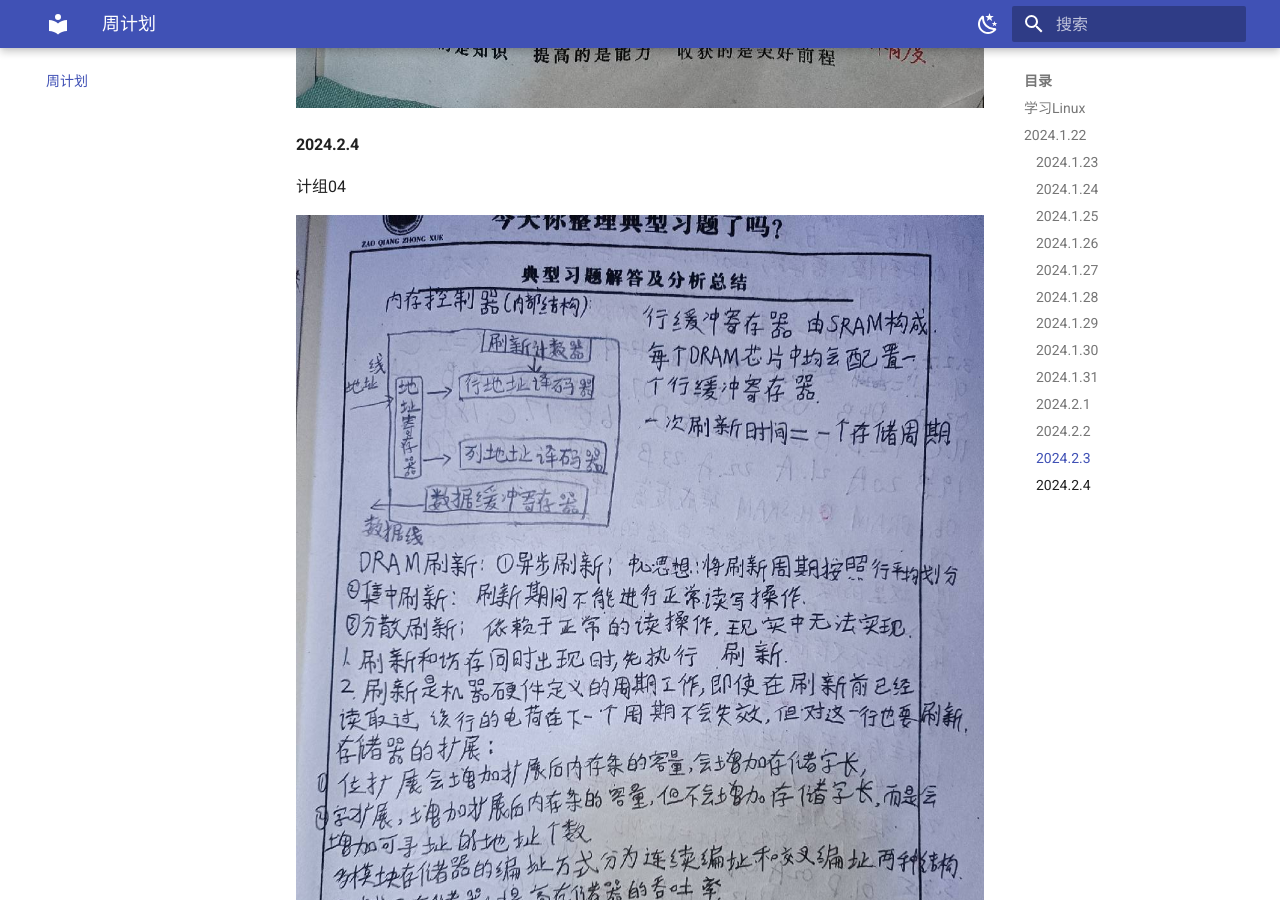
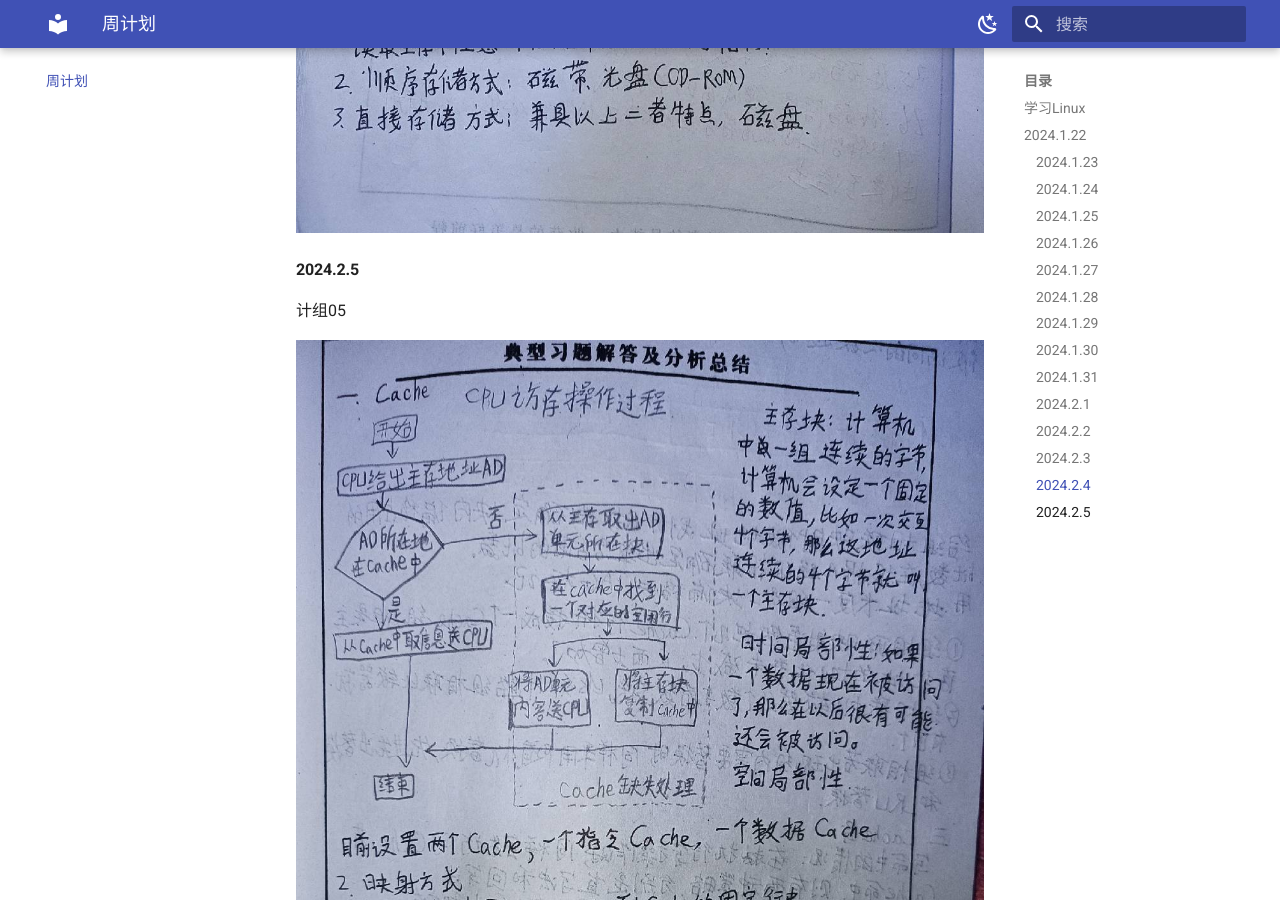
Before and after one commit to KongshanXuyu/zh-blog, an MkDocs documentation site: the page built from docs/周计划/文件.md, in a window 1280 px wide and 900 px high, scrolled down 12493 px. Built offline with MkDocs 1.6.1 and Material for MkDocs 9.7.7, drawn with Linux system fonts in a browser that asks for light colours.

Commit message:
2024-02-05_22:11:52 update

```diff
--- a/docs/周计划/文件.md
+++ b/docs/周计划/文件.md
@@ -85,3 +81,13 @@
 ![1](./051.jpg)
 
 ![1](./052.jpg)
+
+#### 2024.2.5
+
+计组05
+
+![1](./053.jpg)
+
+![1](./054.jpg)
+
+![1](./055.jpg)
```
Also changed, not shown: other parts of docs/周计划/文件.md (+0 -4 lines), docs/周计划/文件/037.jpg (deleted), docs/周计划/文件/038.jpg (deleted), docs/周计划/文件/039.jpg (deleted), docs/周计划/文件/040.jpg (deleted), docs/周计划/文件/053.jpg (added), docs/周计划/文件/054.jpg (added), docs/周计划/文件/055.jpg (added).
